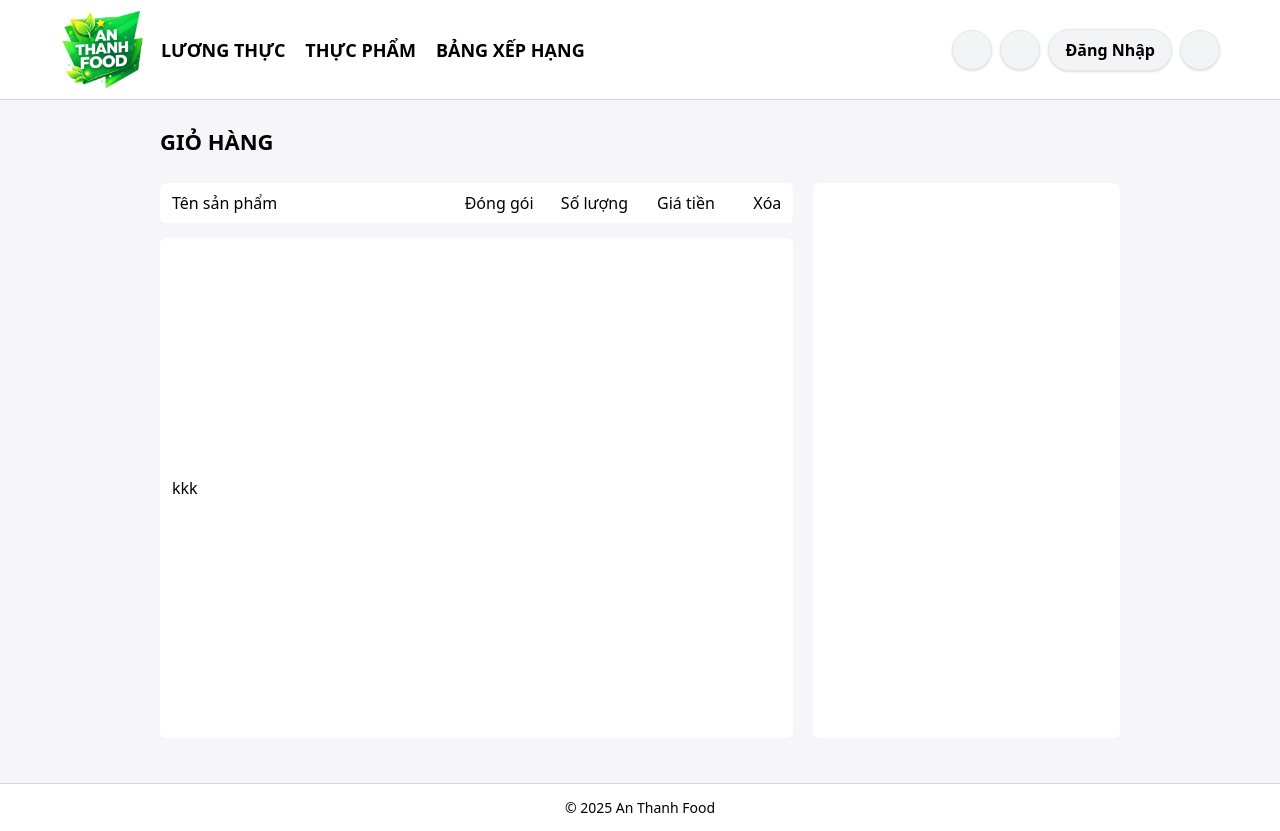
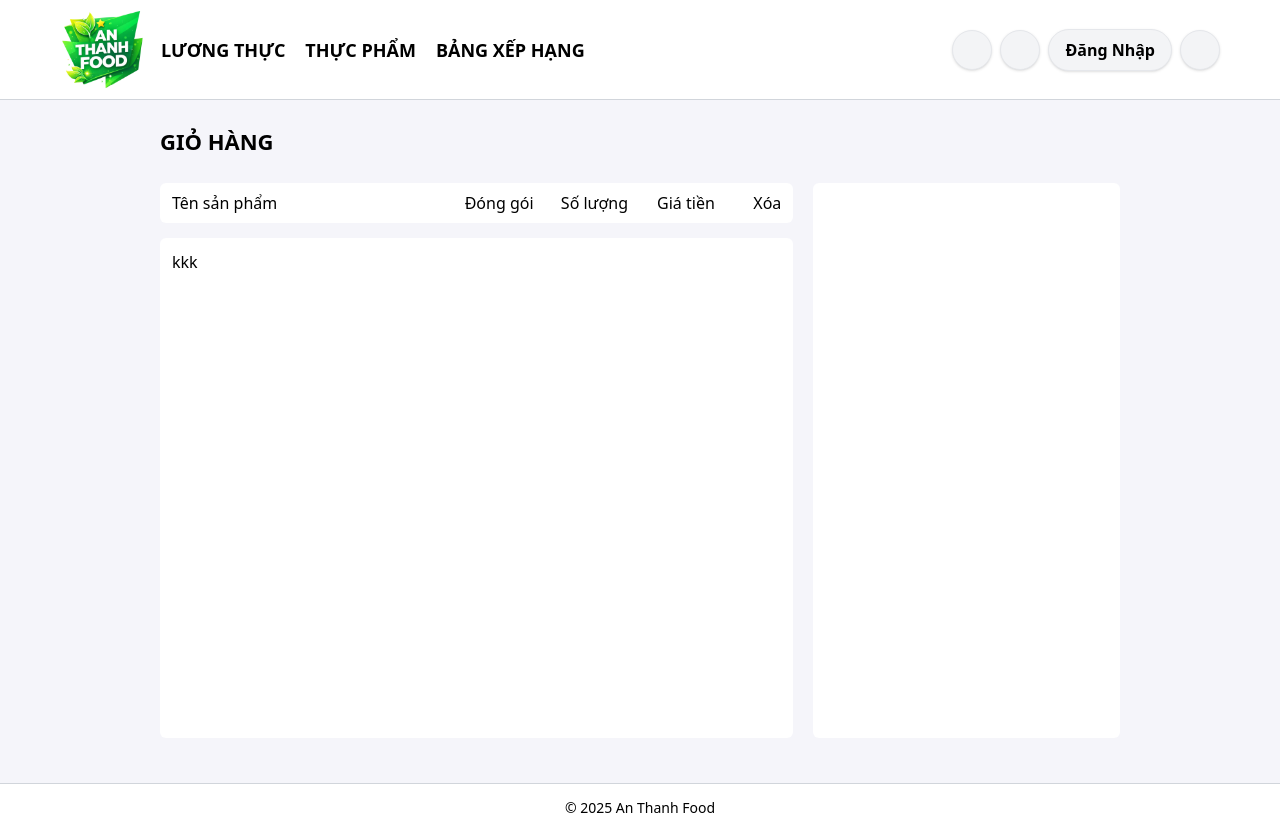
Before and after one commit to SongDuy/web-an-thanh-food, a React (Create React App) app: page /cart in a window 1280 px wide. Built offline with nearby package versions, Linux system fonts and the light colour scheme; some icons are missing.

Commit message:
Update new

```diff
--- a/src/pages/cart/index.js
+++ b/src/pages/cart/index.js
@@ -44,7 +44,7 @@ const CartPage = () => {
               </div>
             </div>
 
-            <div className="w-full h-[500px] mt-[15px] bg-white rounded-md flex items-center px-3 py-3">
+            <div className="w-full h-[500px] mt-[15px] bg-white rounded-md flex px-3 py-3">
               kkk
             </div>
           </div>
```
